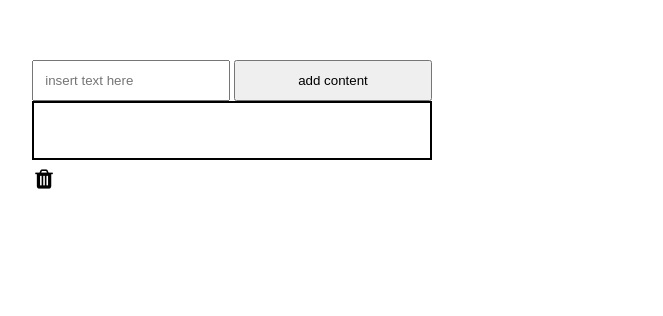
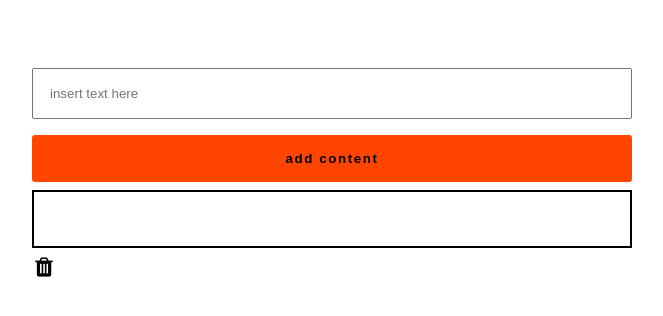
Before and after one commit to DevBrad/wednesday26.08.2020, a plain HTML site: page index.html in a window 1280 px wide. Shown: the part 260-576 px from the top of the page, without its empty margins (308-971 px from the left). Drawn offline with nearby package versions, Linux system fonts and the light colour scheme.

Commit message:
added some style to elements

```diff
--- a/style/main.scss
+++ b/style/main.scss
@@ -13,8 +13,17 @@
 
 #container_component__1 input, button
 {
-    padding: 0.7rem;
-    width: 198px;
+    padding: 1rem;
+    width: 100%;
+    margin: 0.5rem 0 0.5rem 0;
+}
+
+#container_component__1 button {
+    letter-spacing: 0.1rem;
+    border: none;
+    border-radius: 0.2rem;
+    background-color: orangered;
+    font-weight: 600;
 }
 
 #container_component__1 button:hover
@@ -24,7 +33,7 @@ cursor: pointer;
 
 #component__1
 {
-    width: 400px;
+    width: 100%;
     height: 100%;
     border: 2px solid black;
     padding: 1.7rem;
```
Also changed, not shown: style/dist/main.css, style/main.css, 1 other file.
